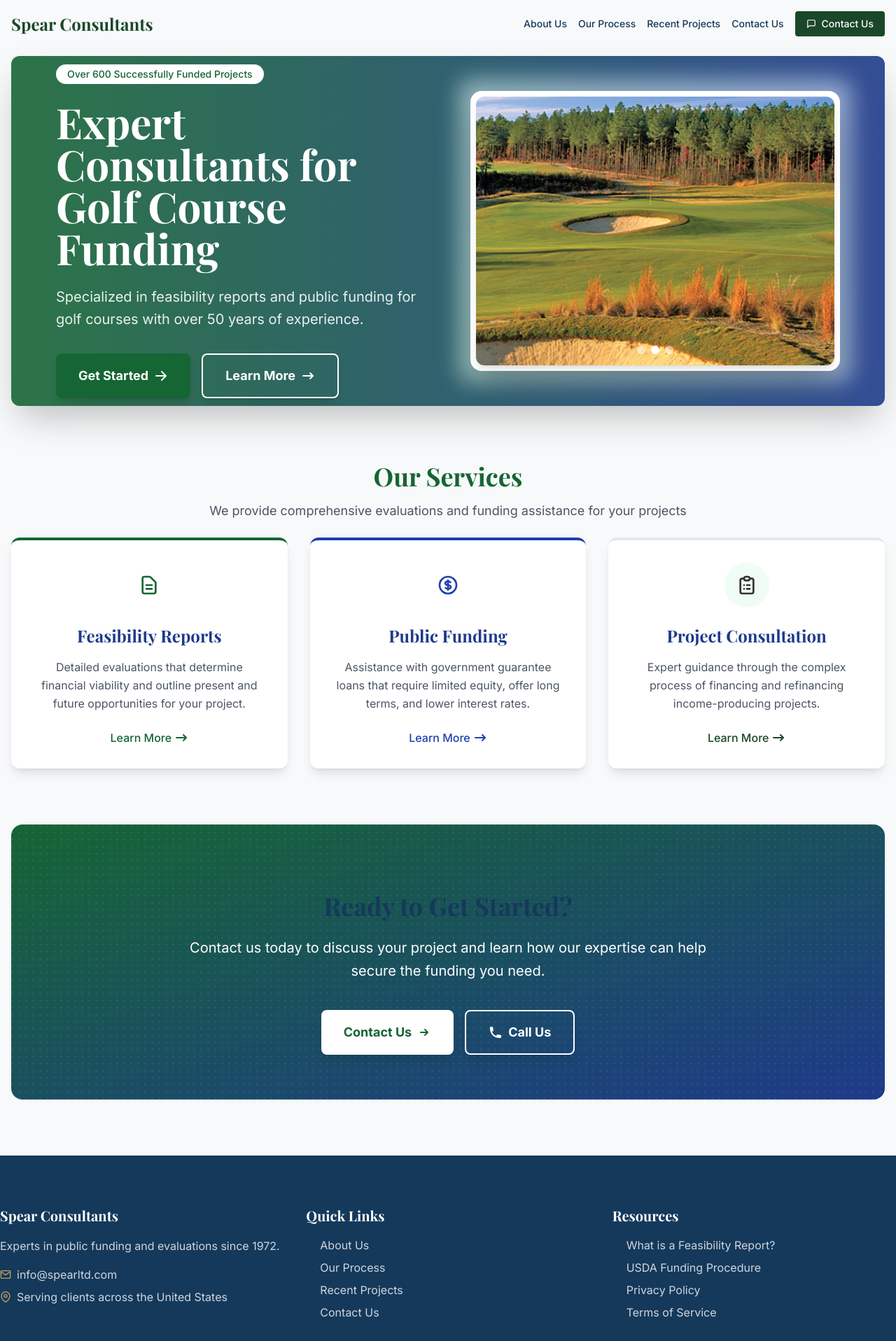
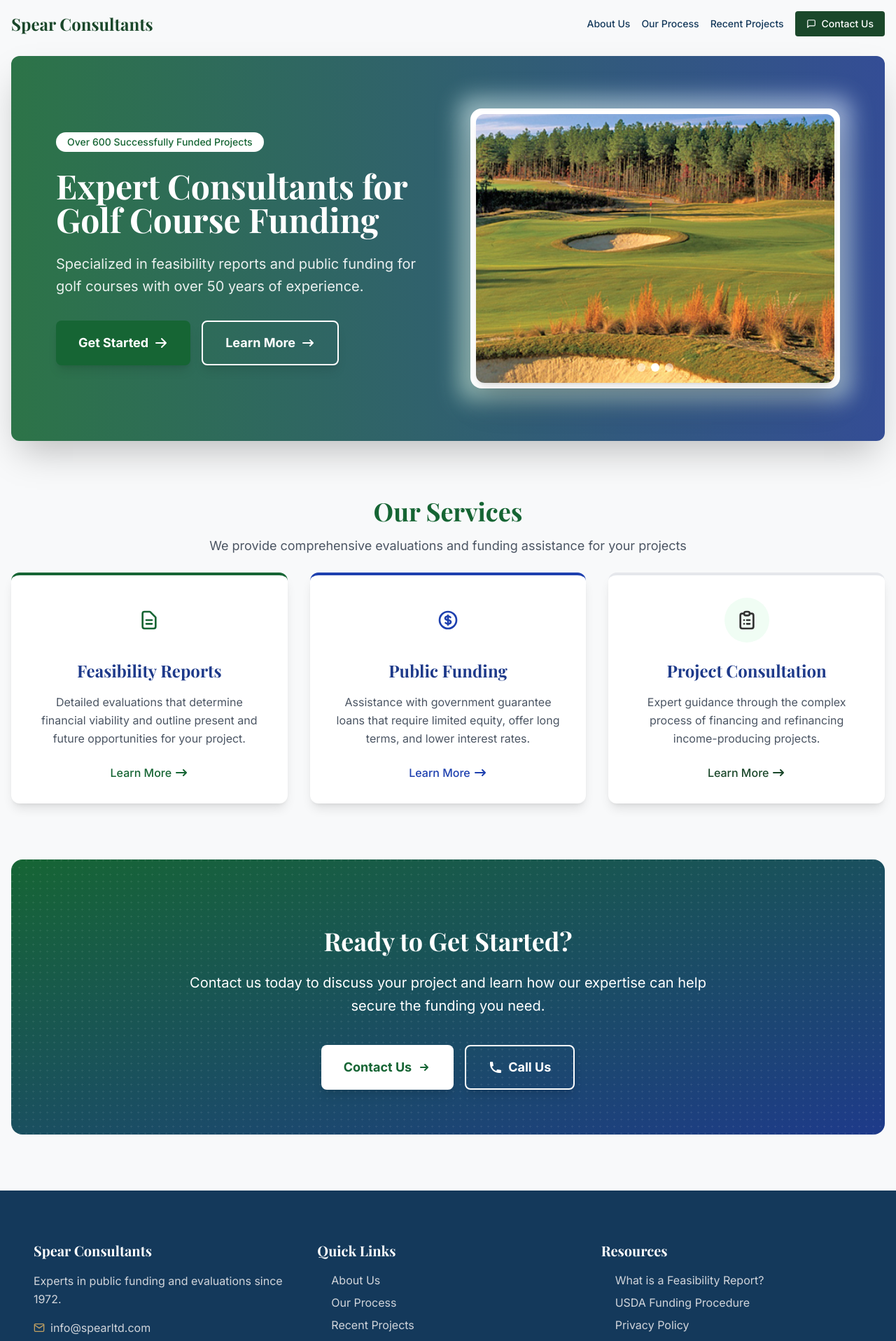
Before and after one commit to devenspear/spearltd.com, a Next.js app: page / in a window 1280 px wide. Shown: the top 1916 px of the page at 70% size. Built offline with nearby package versions, Linux system fonts and the light colour scheme; a web font is replaced by a local one.

Commit message:
Update UI: Remove duplicate Contact Us menu item, increase footer padding, adjust homepage text sizes

```diff
--- a/src/app/page.tsx
+++ b/src/app/page.tsx
@@ -9,7 +9,7 @@ export default async function Home() {
   return (
     <div className="container mx-auto px-4">
       {/* Hero Section with Background */}
-      <div className="relative h-[500px] flex items-center justify-center mb-20 overflow-hidden rounded-xl shadow-2xl">
+      <div className="relative h-[550px] flex items-center justify-center mb-20 overflow-hidden rounded-xl shadow-2xl">
         {/* Background Gradient */}
         <div className="absolute inset-0 bg-gradient-to-r from-green-800 to-blue-900 opacity-90"></div>
 
@@ -18,7 +18,7 @@ export default async function Home() {
             <div className="inline-block px-4 py-1 bg-white text-green-800 rounded-full text-sm font-medium mb-6">
               {hero.badge_text}
             </div>
-            <h1 className="text-4xl md:text-5xl lg:text-6xl font-bold text-white mb-6 leading-tight">
+            <h1 className="text-3xl md:text-4xl lg:text-5xl font-bold text-white mb-6 leading-tight">
               {hero.heading}
             </h1>
             <p className="text-xl text-white text-opacity-90 mb-8 leading-relaxed">
@@ -55,7 +55,7 @@ export default async function Home() {
                   "/images/Slider2.png",
                   "/images/Slider3.png"
                 ]}
-                className="aspect-[4/3] rounded-xl overflow-hidden"
+                className="aspect-[4/3] rounded-xl overflow-hidden w-full h-auto"
               />
             </div>
 
@@ -123,7 +123,7 @@ export default async function Home() {
 
         {/* Content */}
         <div className="relative z-10 text-white p-16 text-center">
-          <h2 className="text-4xl font-bold mb-6">{cta.heading}</h2>
+          <h2 className="text-4xl font-bold mb-6 text-white">{cta.heading}</h2>
           <p className="text-xl mb-10 max-w-3xl mx-auto leading-relaxed">
             {cta.text}
           </p>
--- a/src/components/layout/Footer.tsx
+++ b/src/components/layout/Footer.tsx
@@ -6,7 +6,7 @@ const Footer = () => {
 
   return (
     <footer className="bg-secondary text-white">
-      <div className="container-custom py-12 px-4 sm:px-6 lg:px-0">
+      <div className="container-custom py-12 px-6 sm:px-8 lg:px-12">
         <div className="grid grid-cols-1 sm:grid-cols-2 md:grid-cols-3 gap-8">
           {/* Company Info */}
           <div>
--- a/src/components/layout/Header.tsx
+++ b/src/components/layout/Header.tsx
@@ -35,7 +35,6 @@ const Header = () => {
     { name: 'About Us', href: '/about' },
     { name: 'Our Process', href: '/our-process' },
     { name: 'Recent Projects', href: '/recent-projects' },
-    { name: 'Contact Us', href: '/contact' },
   ];
 
   return (
```
